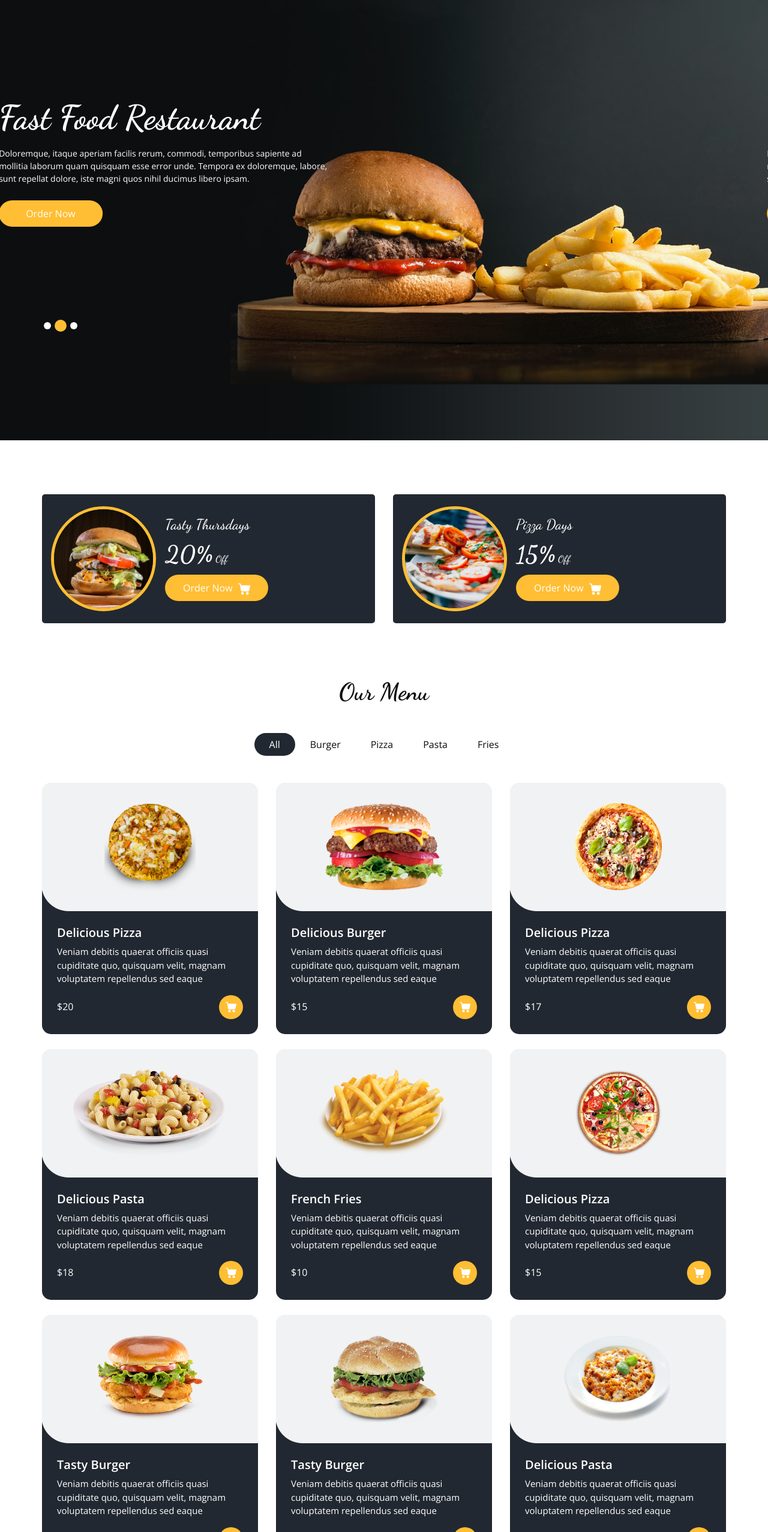
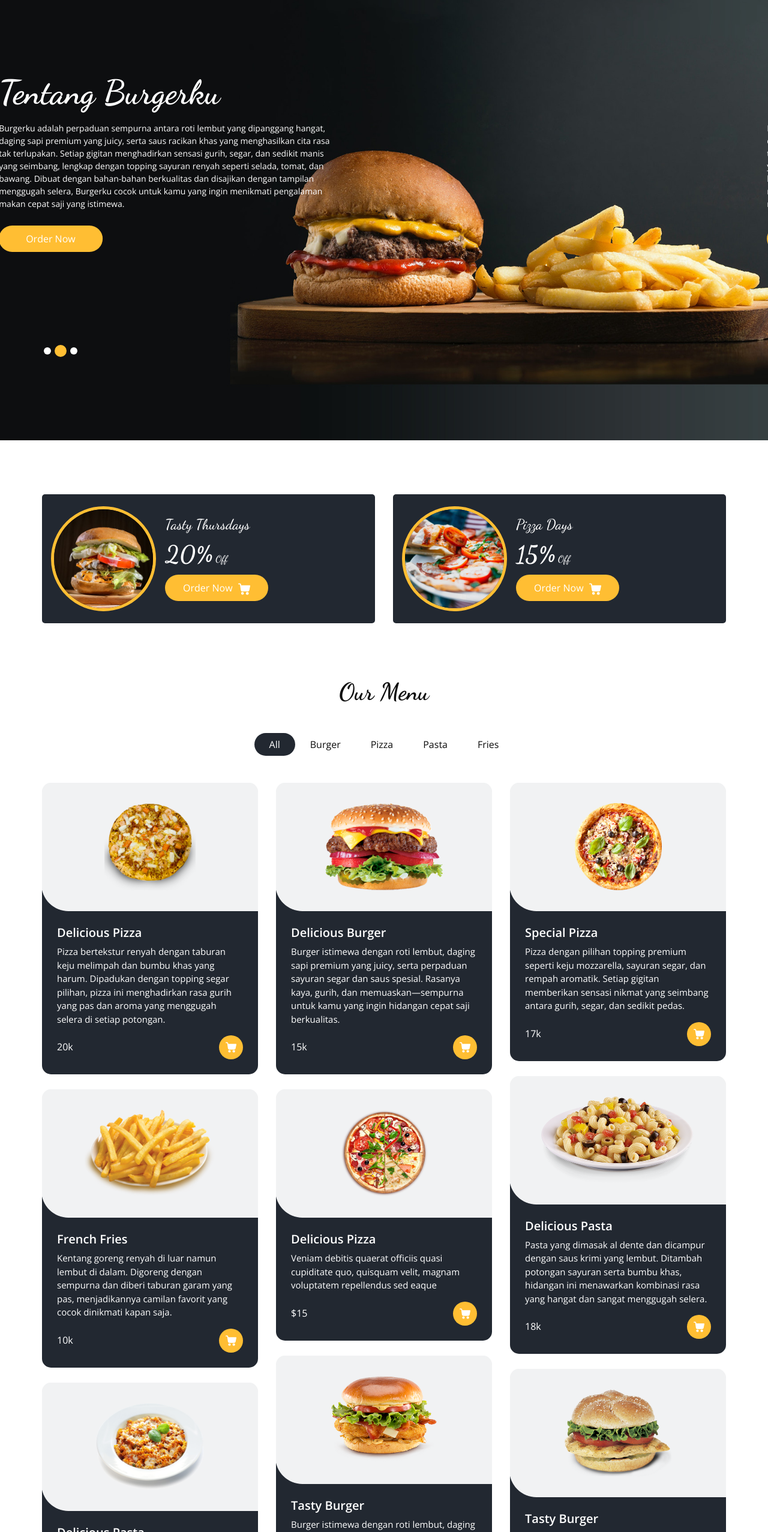
Before and after one commit to hauzanariq25104-svg/ariq, a plain HTML site: page index.html in a window 1280 px wide. Shown: the part 66-2620 px from the top of the page at 60% size. Drawn offline with nearby package versions, Linux system fonts and the light colour scheme; some packages are replaced by stand-ins of ours.

Commit message:
Add files via upload

```diff
--- a/index.html
+++ b/index.html
@@ -13,7 +13,7 @@
   <meta name="author" content="" />
   <link rel="shortcut icon" href="images/favicon.png" type="">
 
-  <title> Feane </title>
+  <title> Burgerku </title>
 
   <!-- bootstrap core css -->
   <link rel="stylesheet" type="text/css" href="css/bootstrap.css" />
@@ -44,7 +44,7 @@
         <nav class="navbar navbar-expand-lg custom_nav-container ">
           <a class="navbar-brand" href="index.html">
             <span>
-              Feane
+              Burgerku
             </span>
           </a>
 
@@ -149,10 +149,10 @@
                 <div class="col-md-7 col-lg-6 ">
                   <div class="detail-box">
                     <h1>
-                      Fast Food Restaurant
+                      Tentang Burgerku
                     </h1>
                     <p>
-                      Doloremque, itaque aperiam facilis rerum, commodi, temporibus sapiente ad mollitia laborum quam quisquam esse error unde. Tempora ex doloremque, labore, sunt repellat dolore, iste magni quos nihil ducimus libero ipsam.
+                      Burgerku adalah perpaduan sempurna antara roti lembut yang dipanggang hangat, daging sapi premium yang juicy, serta saus racikan khas yang menghasilkan cita rasa tak terlupakan. Setiap gigitan menghadirkan sensasi gurih, segar, dan sedikit manis yang seimbang, lengkap dengan topping sayuran renyah seperti selada, tomat, dan bawang. Dibuat dengan bahan-bahan berkualitas dan disajikan dengan tampilan menggugah selera, Burgerku cocok untuk kamu yang ingin menikmati pengalaman makan cepat saji yang istimewa.
                     </p>
                     <div class="btn-box">
                       <a href="" class="btn1">
@@ -170,10 +170,10 @@
                 <div class="col-md-7 col-lg-6 ">
                   <div class="detail-box">
                     <h1>
-                      Fast Food Restaurant
+                      Tentang Burgerku
                     </h1>
                     <p>
-                      Doloremque, itaque aperiam facilis rerum, commodi, temporibus sapiente ad mollitia laborum quam quisquam esse error unde. Tempora ex doloremque, labore, sunt repellat dolore, iste magni quos nihil ducimus libero ipsam.
+                      Burgerku adalah perpaduan sempurna antara roti lembut yang dipanggang hangat, daging sapi premium yang juicy, serta saus racikan khas yang menghasilkan cita rasa tak terlupakan. Setiap gigitan menghadirkan sensasi gurih, segar, dan sedikit manis yang seimbang, lengkap dengan topping sayuran renyah seperti selada, tomat, dan bawang. Dibuat dengan bahan-bahan berkualitas dan disajikan dengan tampilan menggugah selera, Burgerku cocok untuk kamu yang ingin menikmati pengalaman makan cepat saji yang istimewa.
                     </p>
                     <div class="btn-box">
                       <a href="" class="btn1">
@@ -191,10 +191,10 @@
                 <div class="col-md-7 col-lg-6 ">
                   <div class="detail-box">
                     <h1>
-                      Fast Food Restaurant
+                      Tentang Burgerku
                     </h1>
                     <p>
-                      Doloremque, itaque aperiam facilis rerum, commodi, temporibus sapiente ad mollitia laborum quam quisquam esse error unde. Tempora ex doloremque, labore, sunt repellat dolore, iste magni quos nihil ducimus libero ipsam.
+                      Burgerku adalah perpaduan sempurna antara roti lembut yang dipanggang hangat, daging sapi premium yang juicy, serta saus racikan khas yang menghasilkan cita rasa tak terlupakan. Setiap gigitan menghadirkan sensasi gurih, segar, dan sedikit manis yang seimbang, lengkap dengan topping sayuran renyah seperti selada, tomat, dan bawang. Dibuat dengan bahan-bahan berkualitas dan disajikan dengan tampilan menggugah selera, Burgerku cocok untuk kamu yang ingin menikmati pengalaman makan cepat saji yang istimewa.
                     </p>
                     <div class="btn-box">
                       <a href="" class="btn1">
@@ -402,11 +402,11 @@
                     Delicious Pizza
                   </h5>
                   <p>
-                    Veniam debitis quaerat officiis quasi cupiditate quo, quisquam velit, magnam voluptatem repellendus sed eaque
+                    Pizza bertekstur renyah dengan taburan keju melimpah dan bumbu khas yang harum. Dipadukan dengan topping segar pilihan, pizza ini menghadirkan rasa gurih yang pas dan aroma yang menggugah selera di setiap potongan.
                   </p>
                   <div class="options">
                     <h6>
-                      $20
+                      20k
                     </h6>
                     <a href="">
                       <svg version="1.1" id="Capa_1" xmlns="http://www.w3.org/2000/svg" xmlns:xlink="http://www.w3.org/1999/xlink" x="0px" y="0px" viewBox="0 0 456.029 456.029" style="enable-background:new 0 0 456.029 456.029;" xml:space="preserve">
@@ -478,11 +478,11 @@
                     Delicious Burger
                   </h5>
                   <p>
-                    Veniam debitis quaerat officiis quasi cupiditate quo, quisquam velit, magnam voluptatem repellendus sed eaque
+                    Burger istimewa dengan roti lembut, daging sapi premium yang juicy, serta perpaduan sayuran segar dan saus spesial. Rasanya kaya, gurih, dan memuaskan—sempurna untuk kamu yang ingin hidangan cepat saji berkualitas.
                   </p>
                   <div class="options">
                     <h6>
-                      $15
+                      15k
                     </h6>
                     <a href="">
                       <svg version="1.1" id="Capa_1" xmlns="http://www.w3.org/2000/svg" xmlns:xlink="http://www.w3.org/1999/xlink" x="0px" y="0px" viewBox="0 0 456.029 456.029" style="enable-background:new 0 0 456.029 456.029;" xml:space="preserve">
@@ -551,14 +551,14 @@
                 </div>
                 <div class="detail-box">
                   <h5>
-                    Delicious Pizza
+                    Special Pizza
                   </h5>
                   <p>
-                    Veniam debitis quaerat officiis quasi cupiditate quo, quisquam velit, magnam voluptatem repellendus sed eaque
+                    Pizza dengan pilihan topping premium seperti keju mozzarella, sayuran segar, dan rempah aromatik. Setiap gigitan memberikan sensasi nikmat yang seimbang antara gurih, segar, dan sedikit pedas.
                   </p>
                   <div class="options">
                     <h6>
-                      $17
+                      17k
                     </h6>
                     <a href="">
                       <svg version="1.1" id="Capa_1" xmlns="http://www.w3.org/2000/svg" xmlns:xlink="http://www.w3.org/1999/xlink" x="0px" y="0px" viewBox="0 0 456.029 456.029" style="enable-background:new 0 0 456.029 456.029;" xml:space="preserve">
@@ -630,11 +630,11 @@
                     Delicious Pasta
                   </h5>
                   <p>
-                    Veniam debitis quaerat officiis quasi cupiditate quo, quisquam velit, magnam voluptatem repellendus sed eaque
+                    Pasta yang dimasak al dente dan dicampur dengan saus krimi yang lembut. Ditambah potongan sayuran serta bumbu khas, hidangan ini menawarkan kombinasi rasa yang hangat dan sangat menggugah selera.
                   </p>
                   <div class="options">
                     <h6>
-                      $18
+                      18k
                     </h6>
                     <a href="">
                       <svg version="1.1" id="Capa_1" xmlns="http://www.w3.org/2000/svg" xmlns:xlink="http://www.w3.org/1999/xlink" x="0px" y="0px" viewBox="0 0 456.029 456.029" style="enable-background:new 0 0 456.029 456.029;" xml:space="preserve">
@@ -706,11 +706,11 @@
                     French Fries
                   </h5>
                   <p>
-                    Veniam debitis quaerat officiis quasi cupiditate quo, quisquam velit, magnam voluptatem repellendus sed eaque
+                    Kentang goreng renyah di luar namun lembut di dalam. Digoreng dengan sempurna dan diberi taburan garam yang pas, menjadikannya camilan favorit yang cocok dinikmati kapan saja.
                   </p>
                   <div class="options">
                     <h6>
-                      $10
+                      10k
                     </h6>
                     <a href="">
                       <svg version="1.1" id="Capa_1" xmlns="http://www.w3.org/2000/svg" xmlns:xlink="http://www.w3.org/1999/xlink" x="0px" y="0px" viewBox="0 0 456.029 456.029" style="enable-background:new 0 0 456.029 456.029;" xml:space="preserve">
@@ -858,11 +858,11 @@
                     Tasty Burger
                   </h5>
                   <p>
-                    Veniam debitis quaerat officiis quasi cupiditate quo, quisquam velit, magnam voluptatem repellendus sed eaque
+                    Burger istimewa dengan roti lembut, daging sapi premium yang juicy, serta perpaduan sayuran segar dan saus spesial. Rasanya kaya, gurih, dan memuaskan—sempurna untuk kamu yang ingin hidangan cepat saji berkualitas.
                   </p>
                   <div class="options">
                     <h6>
-                      $12
+                      12k
                     </h6>
                     <a href="">
                       <svg version="1.1" id="Capa_1" xmlns="http://www.w3.org/2000/svg" xmlns:xlink="http://www.w3.org/1999/xlink" x="0px" y="0px" viewBox="0 0 456.029 456.029" style="enable-background:new 0 0 456.029 456.029;" xml:space="preserve">
@@ -934,11 +934,11 @@
                     Tasty Burger
                   </h5>
                   <p>
-                    Veniam debitis quaerat officiis quasi cupiditate quo, quisquam velit, magnam voluptatem repellendus sed eaque
+                    Burger istimewa dengan roti lembut, daging sapi premium yang juicy, serta perpaduan sayuran segar dan saus spesial. Rasanya kaya, gurih, dan memuaskan—sempurna untuk kamu yang ingin hidangan cepat saji berkualitas.
                   </p>
                   <div class="options">
                     <h6>
-                      $14
+                      14k
                     </h6>
                     <a href="">
                       <svg version="1.1" id="Capa_1" xmlns="http://www.w3.org/2000/svg" xmlns:xlink="http://www.w3.org/1999/xlink" x="0px" y="0px" viewBox="0 0 456.029 456.029" style="enable-background:new 0 0 456.029 456.029;" xml:space="preserve">
@@ -1010,11 +1010,11 @@
                     Delicious Pasta
                   </h5>
                   <p>
-                    Veniam debitis quaerat officiis quasi cupiditate quo, quisquam velit, magnam voluptatem repellendus sed eaque
+                    Pasta yang dimasak al dente dan dicampur dengan saus krimi yang lembut. Ditambah potongan sayuran serta bumbu khas, hidangan ini menawarkan kombinasi rasa yang hangat dan sangat menggugah selera.
                   </p>
                   <div class="options">
                     <h6>
-                      $10
+                      10k
                     </h6>
                     <a href="">
                       <svg version="1.1" id="Capa_1" xmlns="http://www.w3.org/2000/svg" xmlns:xlink="http://www.w3.org/1999/xlink" x="0px" y="0px" viewBox="0 0 456.029 456.029" style="enable-background:new 0 0 456.029 456.029;" xml:space="preserve">
```
